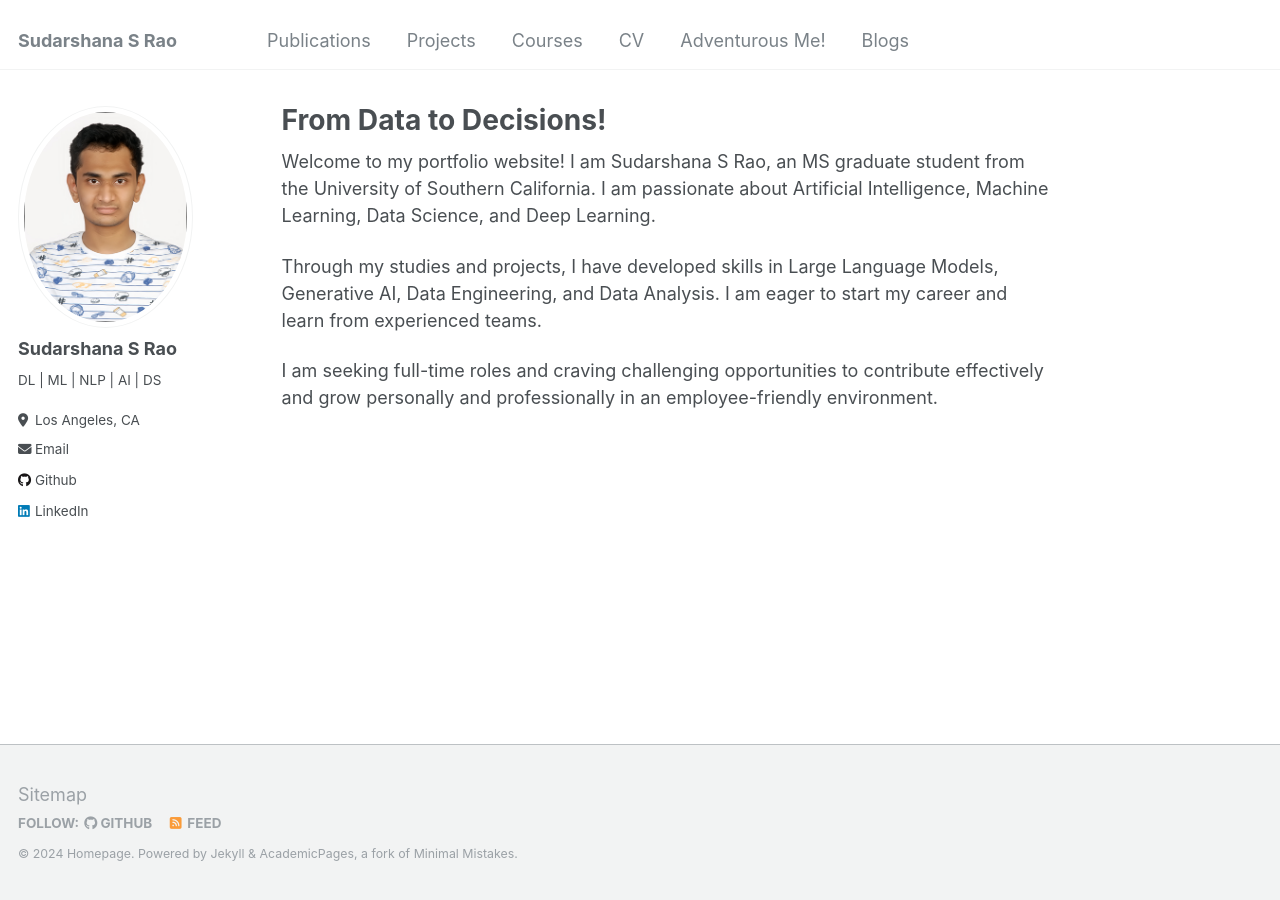
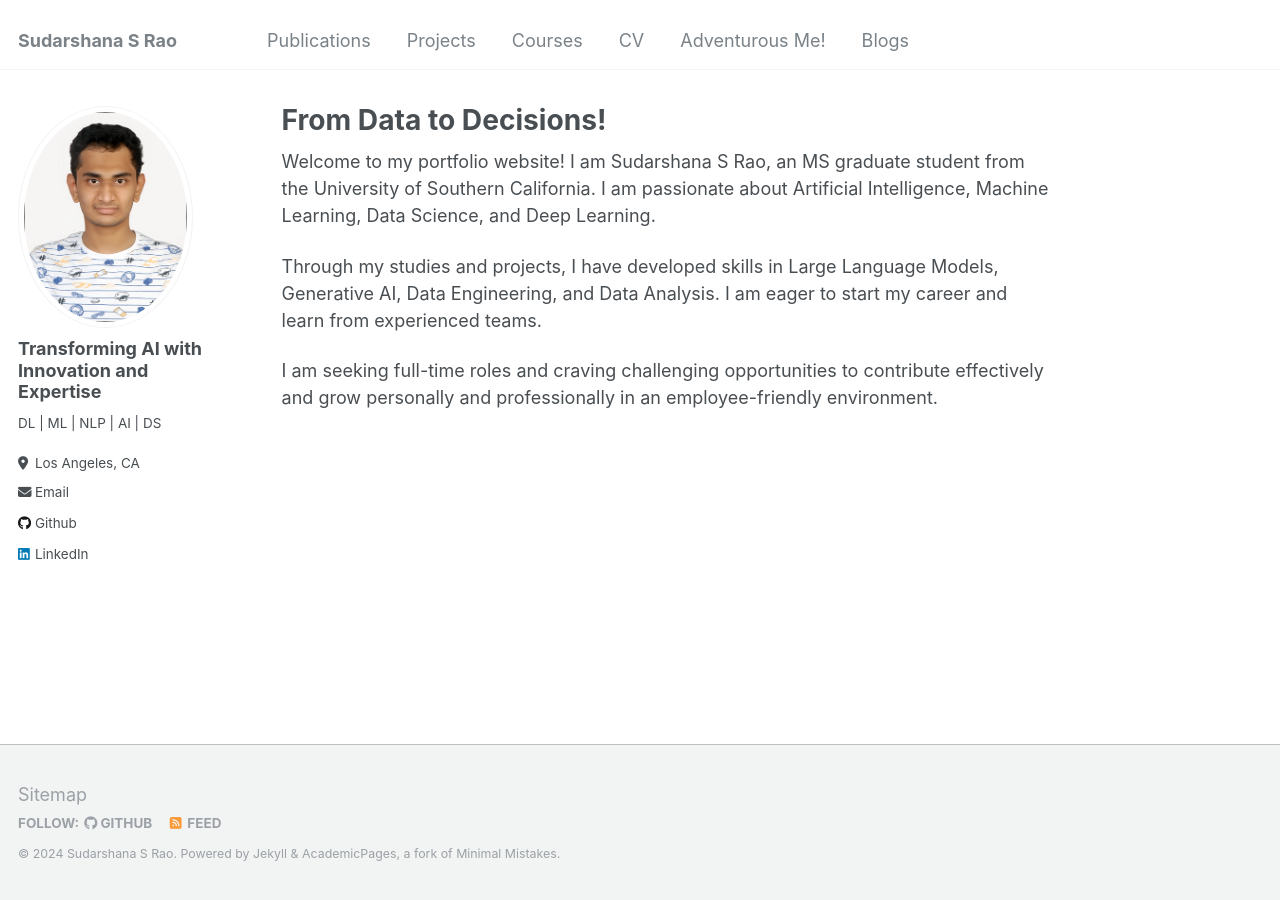
Before and after one commit to SudarshanaSRao/SudarshanaSRao.github.io, a Jekyll site: the page built from _pages/about.md, in a window 1280 px wide. Built offline with Jekyll 4.4.1, drawn with Linux system fonts in a browser that asks for light colours.

Commit message:
Update _config.yml

```diff
--- a/_config.yml
+++ b/_config.yml
@@ -10,7 +10,7 @@
 locale                   : "en-US"
 title                    : "Sudarshana S Rao"
 title_separator          : "-"
-name                     : &name "Homepage"
+name                     : &name "Sudarshana S Rao"
 description              : &description "MS graduate student at University of Southern California"
 url                      : https://sudarshanasrao.github.io # the base hostname & protocol for your site e.g. "https://mmistakes.github.io"
 baseurl                  : "" # the subpath of your site, e.g. "/blog"
@@ -22,7 +22,7 @@ repository               : "SudarshanaSRao/SudarshanaSRao.github.io"
 author:
   # Biographic information
   avatar           : "profile.png"
-  name             : "Sudarshana S Rao"
+  name             : "Transforming AI with Innovation and Expertise"
   pronouns         : # example: "she/her"
   bio              : "DL | ML | NLP | AI | DS"
   location         : "Los Angeles, CA"
```
